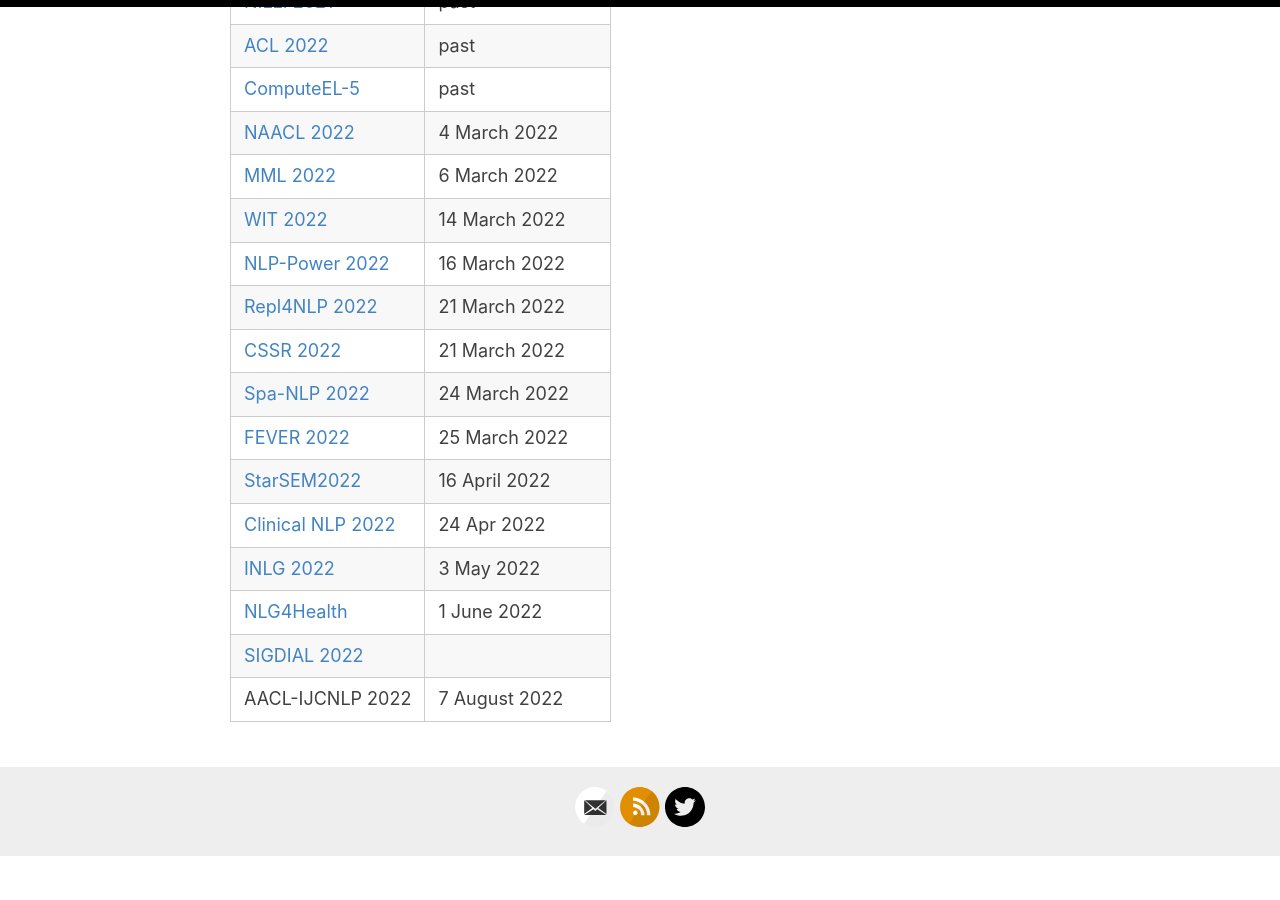
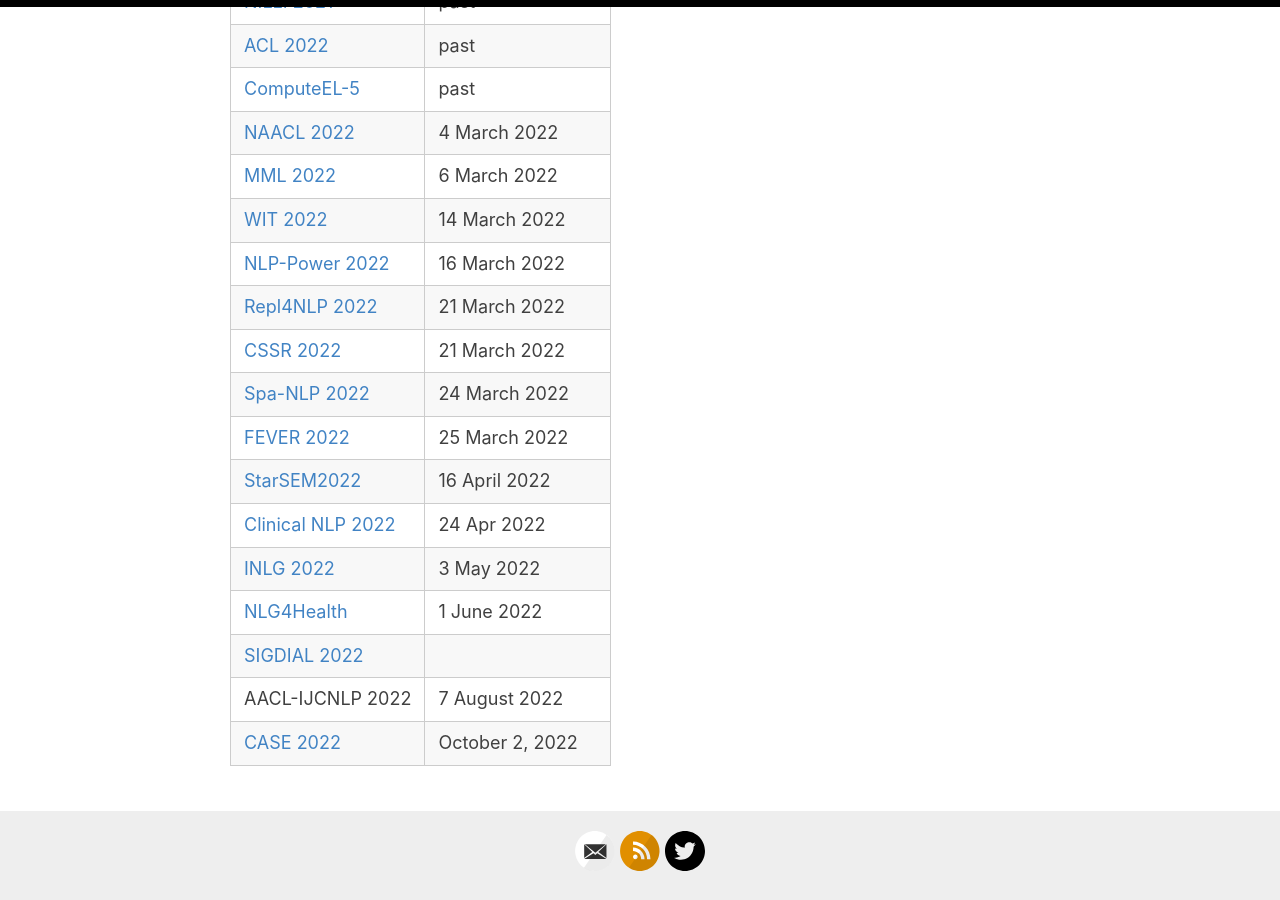
Before and after one commit to amitmerchant1990/reverie, a Jekyll site: the page built from dates.md, in a window 1280 px wide and 900 px high, scrolled down 1831 px. Built offline with Jekyll 4.4.1, drawn with Linux system fonts in a browser that asks for light colours; before the commit the page ends 2688 px from its top, so only the background shows below that.

Commit message:
add CASE @ EMNLP 2022
Adding commitment date for CASE @ EMNLP 2022.

```diff
--- a/dates.md
+++ b/dates.md
@@ -61,3 +61,4 @@ Current publication venues participating in ARR are listed below. If you represe
 | [NLG4Health](https://nlg4health.uvt.nl/) | 1 June 2022 |
 | [SIGDIAL 2022](https://2022.sigdial.org/) | |
 | AACL-IJCNLP 2022 | 7 August 2022 |
+| [CASE 2022](https://emw.ku.edu.tr/case-2022/) | October 2, 2022 |
```
